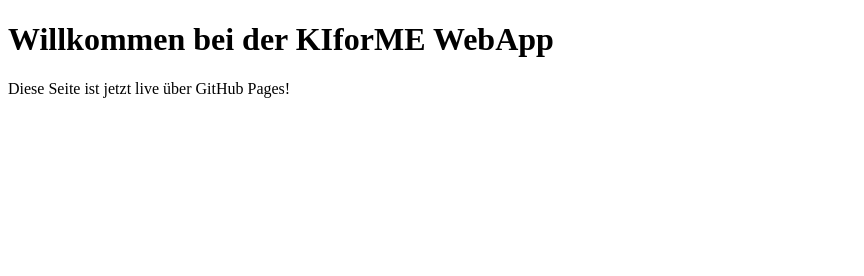
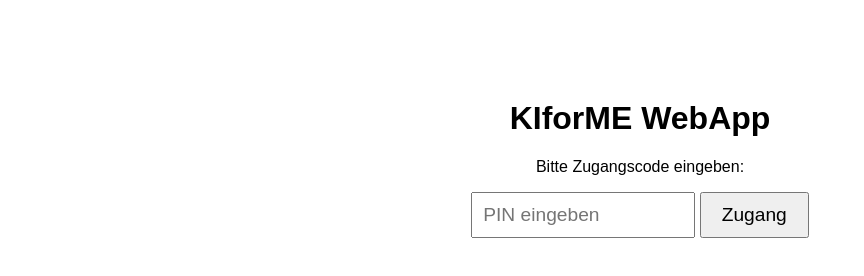
Before and after one commit to Martin140569/kiforme-webapp, a plain HTML site: page index.html in a window 1280 px wide. Shown: the whole page, without its empty margins (0-864 px from the left). Drawn offline with Linux system fonts and the light colour scheme.

Commit message:
add pin gate

```diff
--- a/index.html
+++ b/index.html
@@ -1,11 +1,30 @@
 <!DOCTYPE html>
-<html>
+<html lang="de">
 <head>
   <meta charset="UTF-8">
-  <title>KIforME WebApp</title>
+  <title>KIforME Zugang</title>
+  <style>
+    body { font-family: Arial; text-align: center; margin-top: 100px; }
+    input { font-size: 1.2em; padding: 10px; width: 200px; }
+    button { font-size: 1.2em; padding: 10px 20px; }
+  </style>
 </head>
 <body>
-  <h1>Willkommen bei der KIforME WebApp</h1>
-  <p>Diese Seite ist jetzt live über GitHub Pages!</p>
+  <h1>KIforME WebApp</h1>
+  <p>Bitte Zugangscode eingeben:</p>
+  <input type="password" id="pin" placeholder="PIN eingeben">
+  <button onclick="checkPIN()">Zugang</button>
+  <p id="message" style="color:red;"></p>
+
+  <script>
+    function checkPIN() {
+      const pin = document.getElementById("pin").value;
+      if (pin === "690514") {
+        window.location.href = "dashboard.html";
+      } else {
+        document.getElementById("message").textContent = "Falscher PIN!";
+      }
+    }
+  </script>
 </body>
 </html>
```
